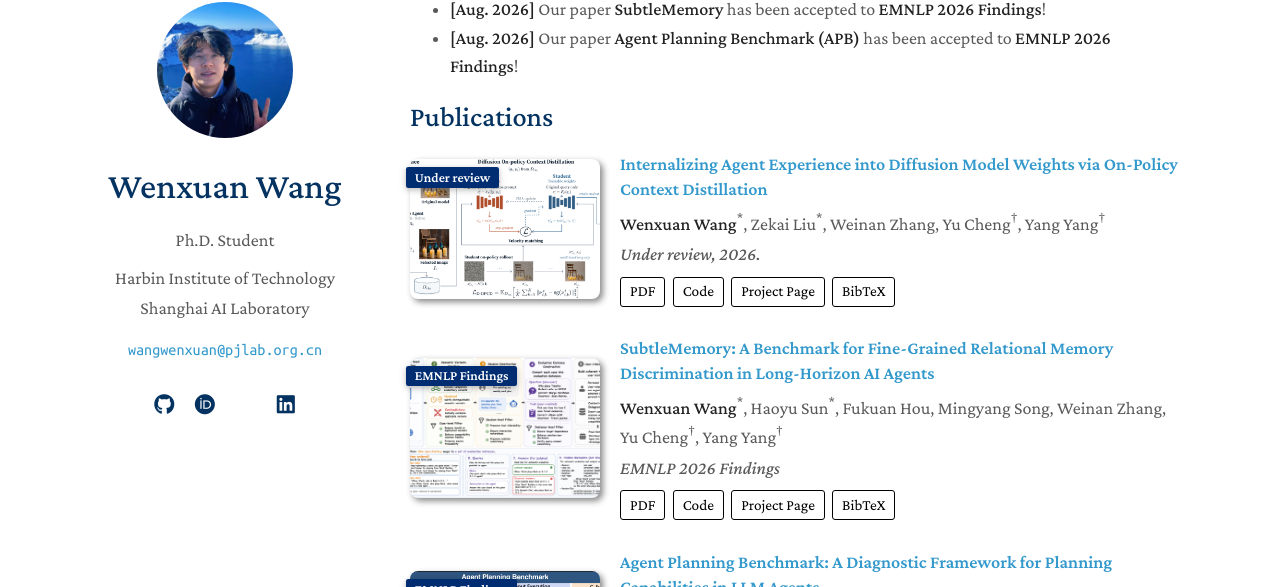
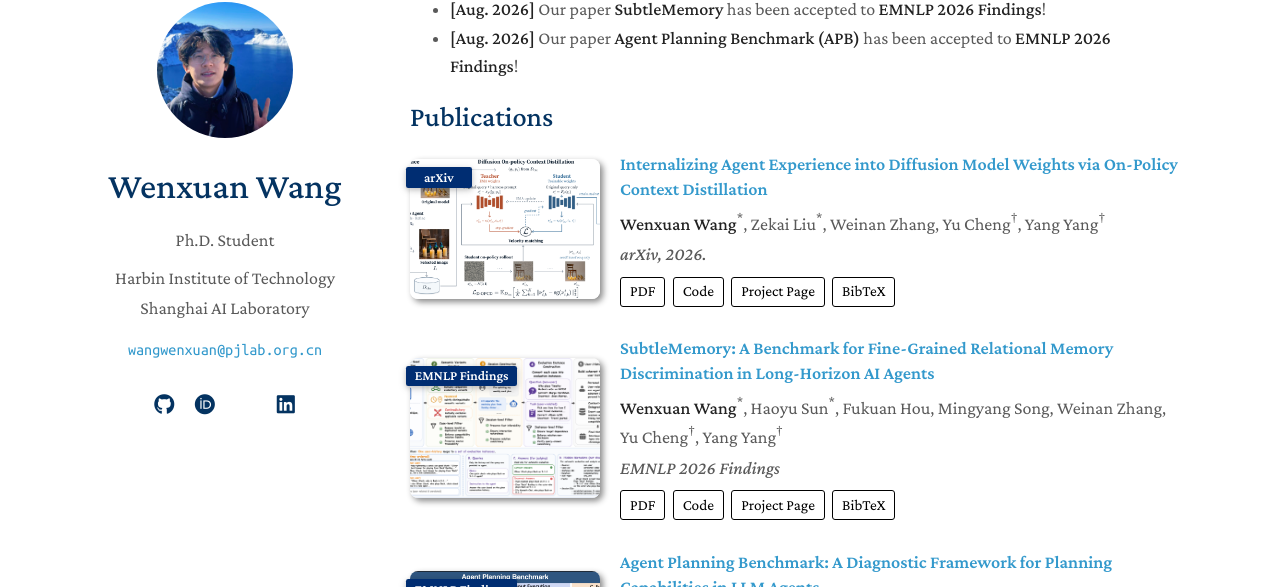
Before and after one commit to Yummytanmo/Yummytanmo.github.io, a Jekyll site: the page built from index.md, in a window 1280 px wide and 900 px high, scrolled down 389 px. Shown: the part 90-677 px from the top of the window. Built offline with Jekyll 4.4.1, drawn with Linux system fonts in a browser that asks for light colours; a style sheet for code colours, icons or effects is not loaded; our own code applies the rules of GitHub Pages for plain Markdown files.

Commit message:
Display arXiv status in website publication list

```diff
--- a/_data/publications.yml
+++ b/_data/publications.yml
@@ -1,8 +1,8 @@
 main:
   - title: "Internalizing Agent Experience into Diffusion Model Weights via On-Policy Context Distillation"
     authors: '<strong>Wenxuan Wang</strong><sup title="Equal contribution">*</sup>, Zekai Liu<sup title="Equal contribution">*</sup>, Weinan Zhang, Yu Cheng<sup title="Corresponding author">†</sup>, Yang Yang<sup title="Corresponding author">†</sup>'
-    conference: "Under review, 2026."
-    conference_short: Under review
+    conference: "arXiv, 2026."
+    conference_short: arXiv
     arxiv: https://arxiv.org/abs/2610.07250
     pdf: https://arxiv.org/pdf/2610.07250
     code: https://github.com/Yummytanmo/D-OPCD-CoEvolution
```
